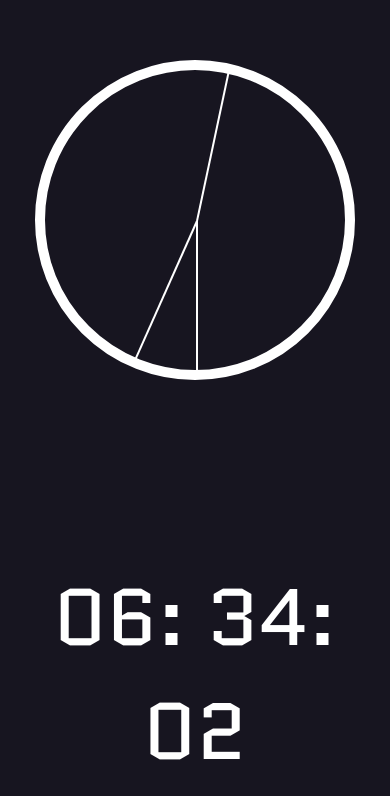
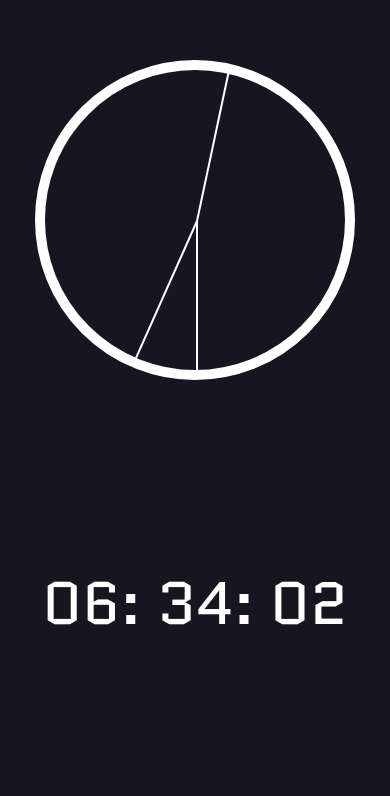
Before and after one commit to afakhry01/clock, a plain HTML site: page index.html in a window 390 px wide. Shown: the part 123-919 px from the top of the page. After the commit the page ends 844 px from the top, so only its background shows below. Drawn offline with Linux system fonts and the light colour scheme.

Commit message:
Add media queries for small phones

```diff
--- a/css/main.css
+++ b/css/main.css
@@ -38,3 +38,9 @@ body {
   font-size: 80px;
   color: white;
 }
+
+@media only screen and (max-width: 414px) {
+    .digital-clock {
+        font-size: 60px;
+    }
+}
```
